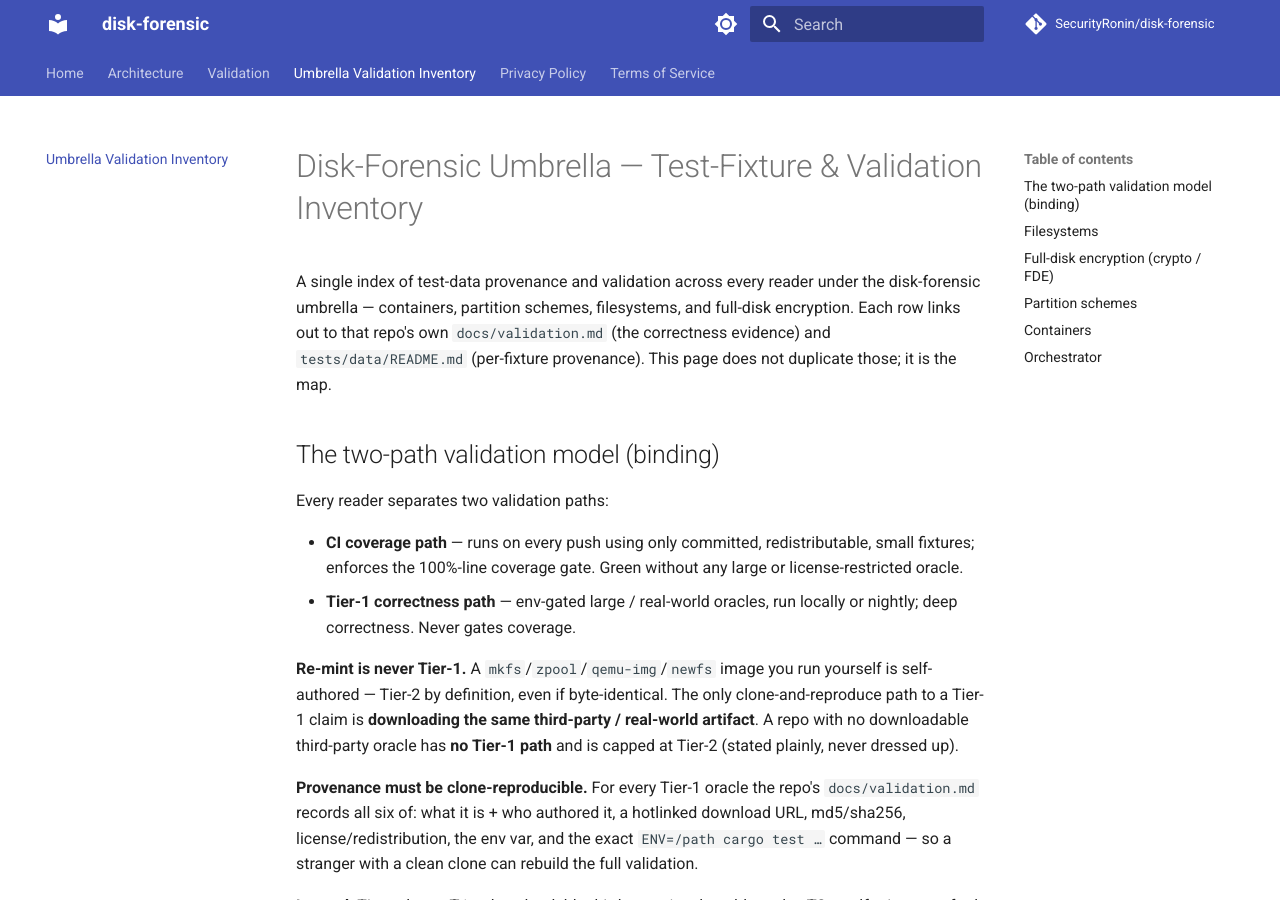
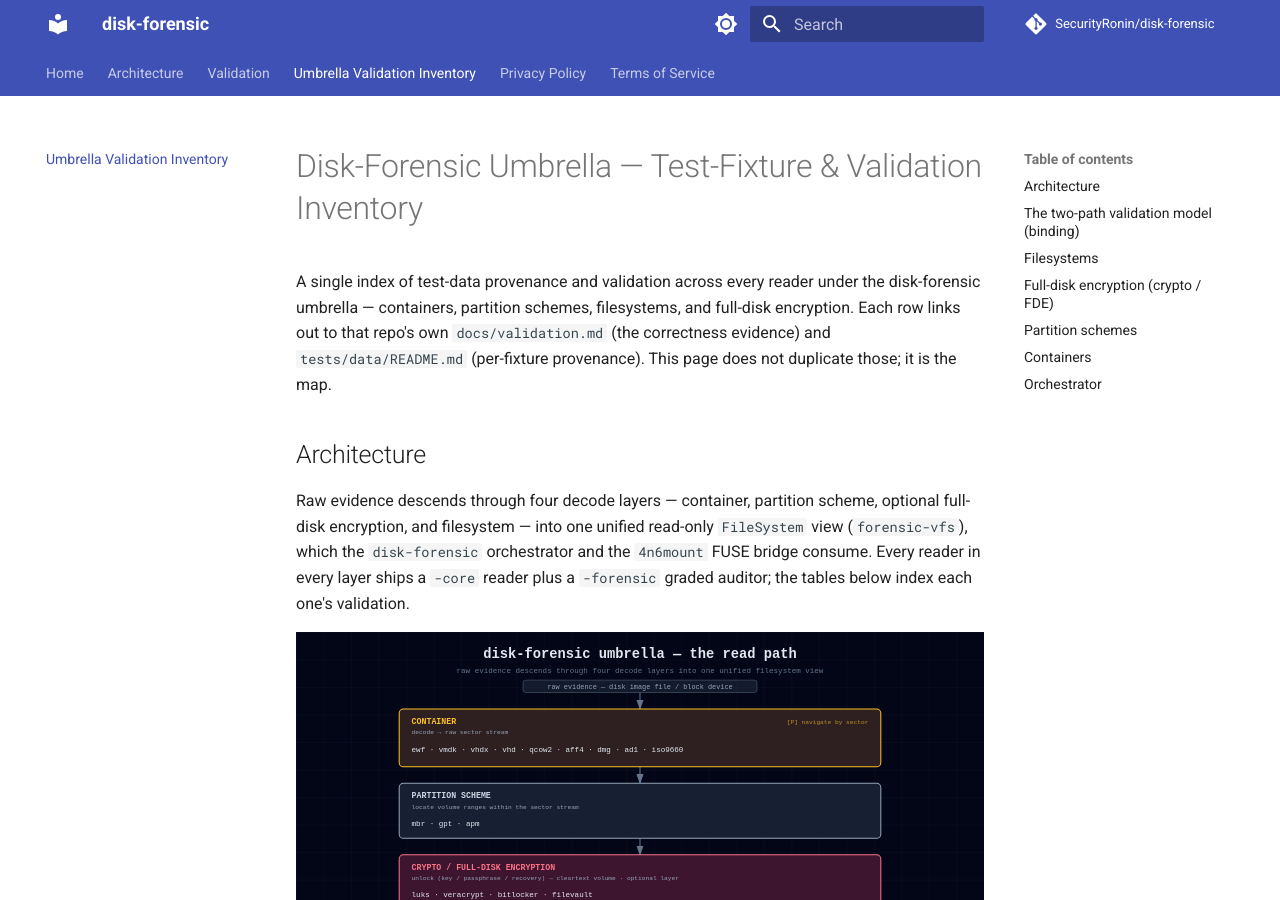
Before and after one commit to SecurityRonin/disk-forensic, an MkDocs documentation site: the page built from docs/validation-inventory.md, in a window 1280 px wide and 900 px high. Built offline with MkDocs 1.6.1 and Material for MkDocs 9.7.7, drawn with Linux system fonts in a browser that asks for light colours; comment, search, counter and statistics services are not loaded.

Commit message:
docs: add umbrella architecture diagram to validation inventory
Dark-themed layered SVG (container -> partition -> crypto -> filesystem ->
forensic-vfs -> disk-forensic/4n6mount) in the architecture-diagram design
system; embedded in the consolidated validation inventory.

```diff
--- a/docs/validation-inventory.md
+++ b/docs/validation-inventory.md
@@ -5,6 +5,16 @@ disk-forensic umbrella — containers, partition schemes, filesystems, and full-
 encryption. Each row links out to that repo's own `docs/validation.md` (the
 correctness evidence) and `tests/data/README.md` (per-fixture provenance). This page
 does not duplicate those; it is the map.
+
+## Architecture
+
+Raw evidence descends through four decode layers — container, partition scheme,
+optional full-disk encryption, and filesystem — into one unified read-only
+`FileSystem` view (`forensic-vfs`), which the `disk-forensic` orchestrator and the
+`4n6mount` FUSE bridge consume. Every reader in every layer ships a `-core` reader
+plus a `-forensic` graded auditor; the tables below index each one's validation.
+
+![disk-forensic umbrella architecture — container to partition to crypto to filesystem to forensic-vfs to disk-forensic/4n6mount](assets/umbrella-architecture.svg)
 
 ## The two-path validation model (binding)
 
```
Also changed, not shown: docs/assets/umbrella-architecture.svg (added).
